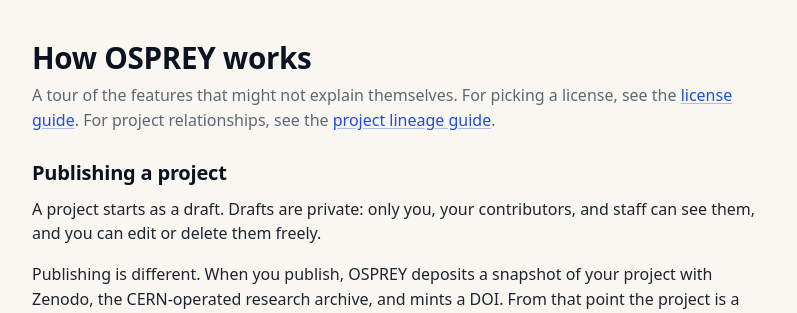
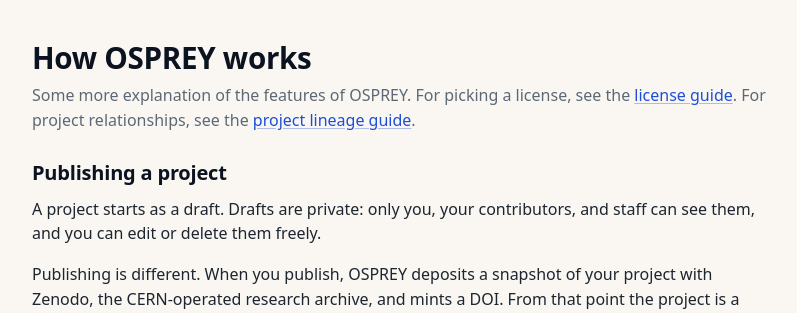
Before and after one commit to Phalkon-Industries/osprey, a Django app: template core/templates/core/how_it_works.html in a window 1280 px wide. Shown: the part 65-378 px from the top of the page, without its empty margins (120-917 px from the left). Run offline with Django 5.2, Linux system fonts and the light colour scheme; the template is opened without the code that fills it, so the values that code supplies are empty; parts of the project's set-up code (start-up, migrations or seed data) failed here and were passed over.

Commit message:
update how it works page

```diff
--- a/core/templates/core/how_it_works.html
+++ b/core/templates/core/how_it_works.html
@@ -5,7 +5,7 @@
 <section style="max-width:46rem">
     <h1>How OSPREY works</h1>
     <p class="muted">
-        A tour of the features that might not explain themselves. For picking
+        Some more explanation of the features of OSPREY. For picking
         a license, see the <a href="{% url 'license_guide' %}">license guide</a>.
         For project relationships, see the
         <a href="{% url 'lineage_guide' %}">project lineage guide</a>.
```
